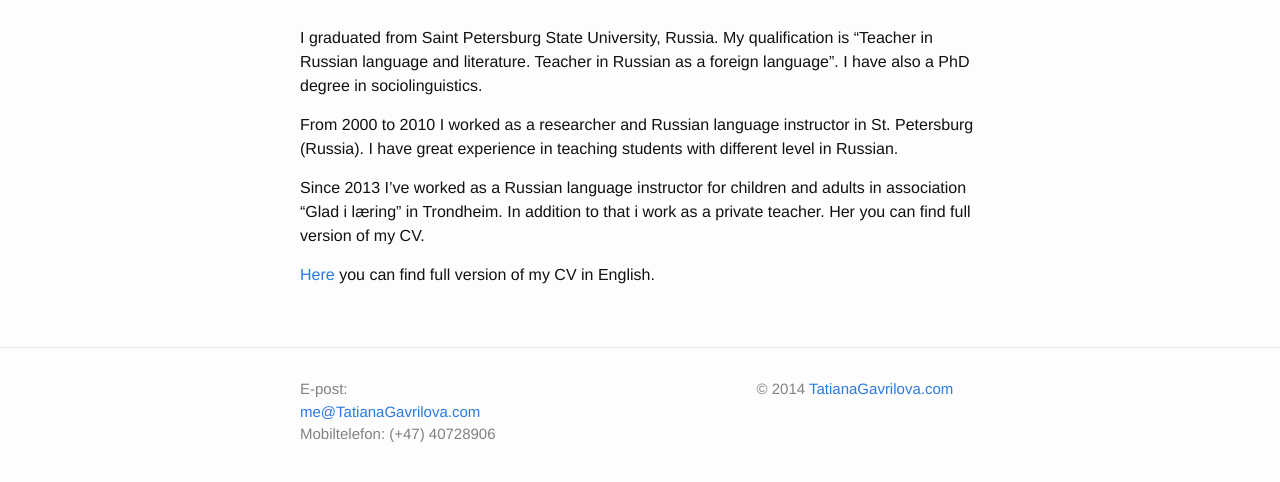
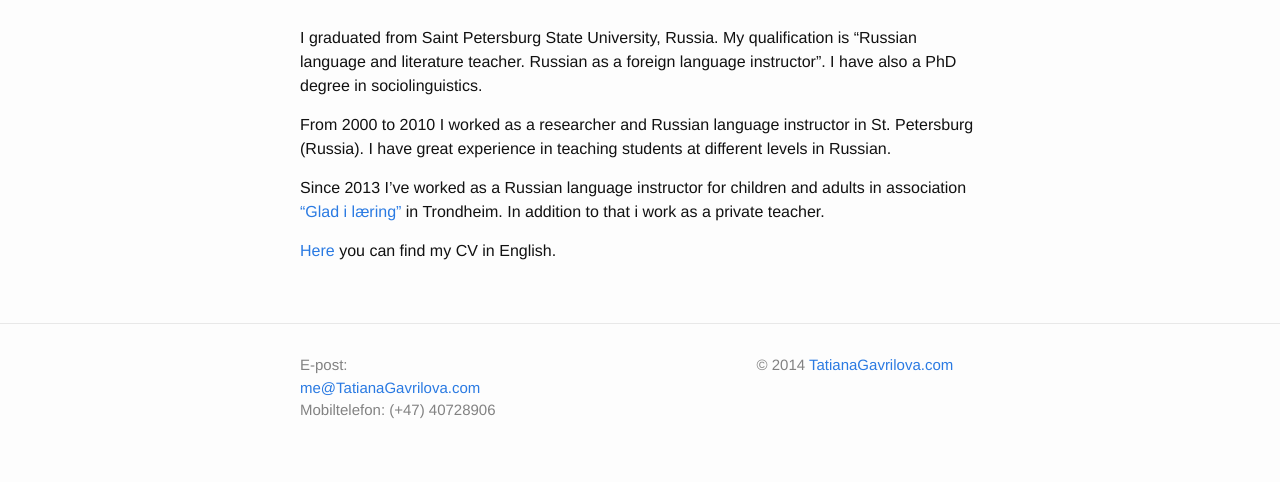
Before and after one commit to Alexey1Gavrilov/alexey1gavrilov.github.io, a plain HTML site: page tanya/en/about/index.html in a window 1280 px wide. Shown: the part 138-620 px from the top of the page. Drawn offline with Linux system fonts and the light colour scheme.

Commit message:
New photo. Fix links

```diff
--- a/tanya/en/about/index.html
+++ b/tanya/en/about/index.html
@@ -118,19 +118,19 @@
 
   <article class="post-content">
     <p>I graduated from Saint Petersburg State University, Russia. My qualification
-is “Teacher in Russian language and literature. Teacher in Russian as a
-foreign language”. I have also a PhD degree in sociolinguistics.</p>
+is “Russian language and literature teacher. Russian as a foreign language
+instructor”. I have also a PhD degree in sociolinguistics.</p>
 
 <p>From 2000 to 2010 I worked as a researcher and Russian language instructor in
-St. Petersburg (Russia). I have great experience in teaching students with
-different level in Russian.</p>
+St. Petersburg (Russia). I have great experience in teaching students at
+different levels in Russian.</p>
 
 <p>Since 2013 I’ve worked as a Russian language instructor for children and
-adults in association “Glad i læring” in Trondheim. In addition to that i work
-as a private teacher. Her you can find full version of my CV.</p>
+adults in association <a href="https://www.facebook.com/Russiskskole">“Glad i læring”</a>
+in Trondheim. In addition to that i work as a private teacher.</p>
 
-<p><a href="/tanya/cv/Tatiana_Gavrilova_CV_side_en.pdf">Here</a> you can find
-full version of my CV in English.</p>
+<p><a href="/tanya/cv/Tatiana_Gavrilova_CV_side_en.pdf">Here</a> you can find my
+CV in English.</p>
 
 
   </article>
```
Also changed, not shown: tanya/images/photo.jpg.
